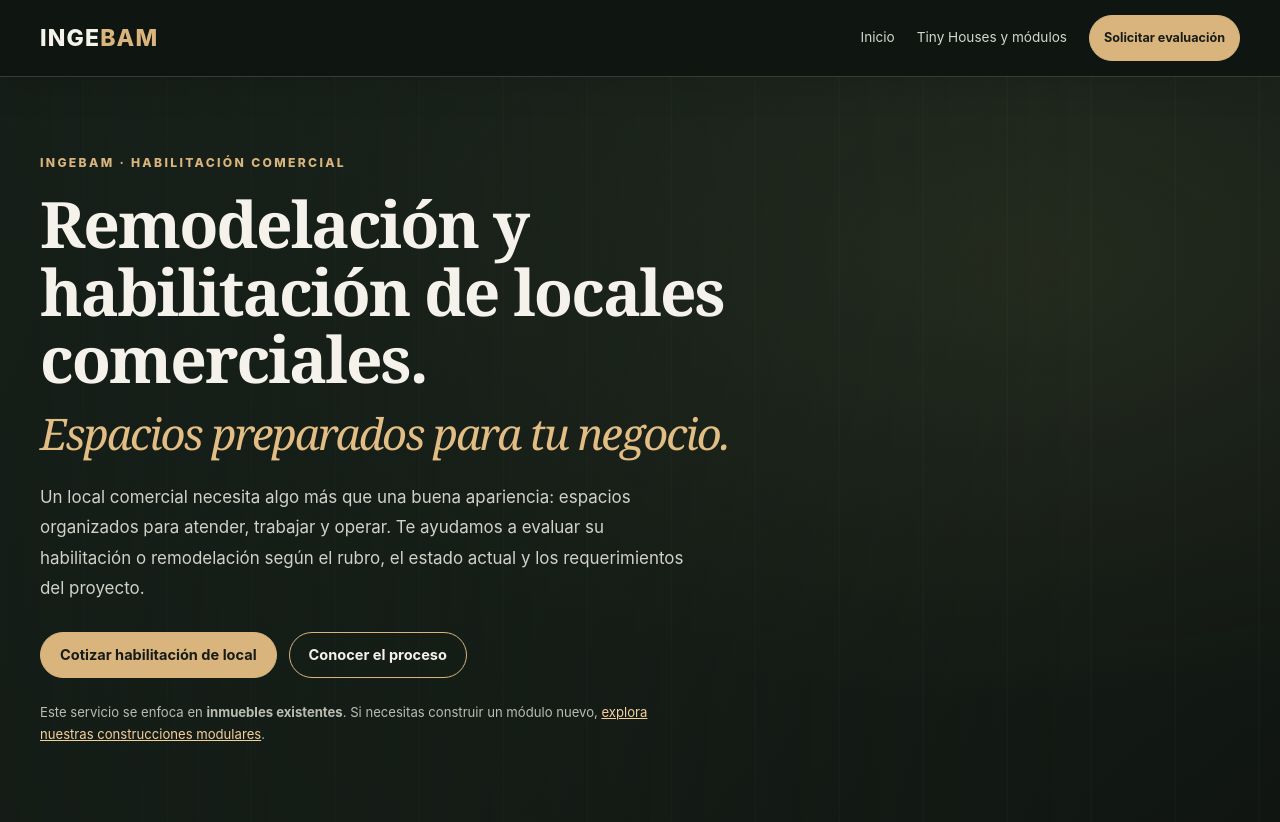
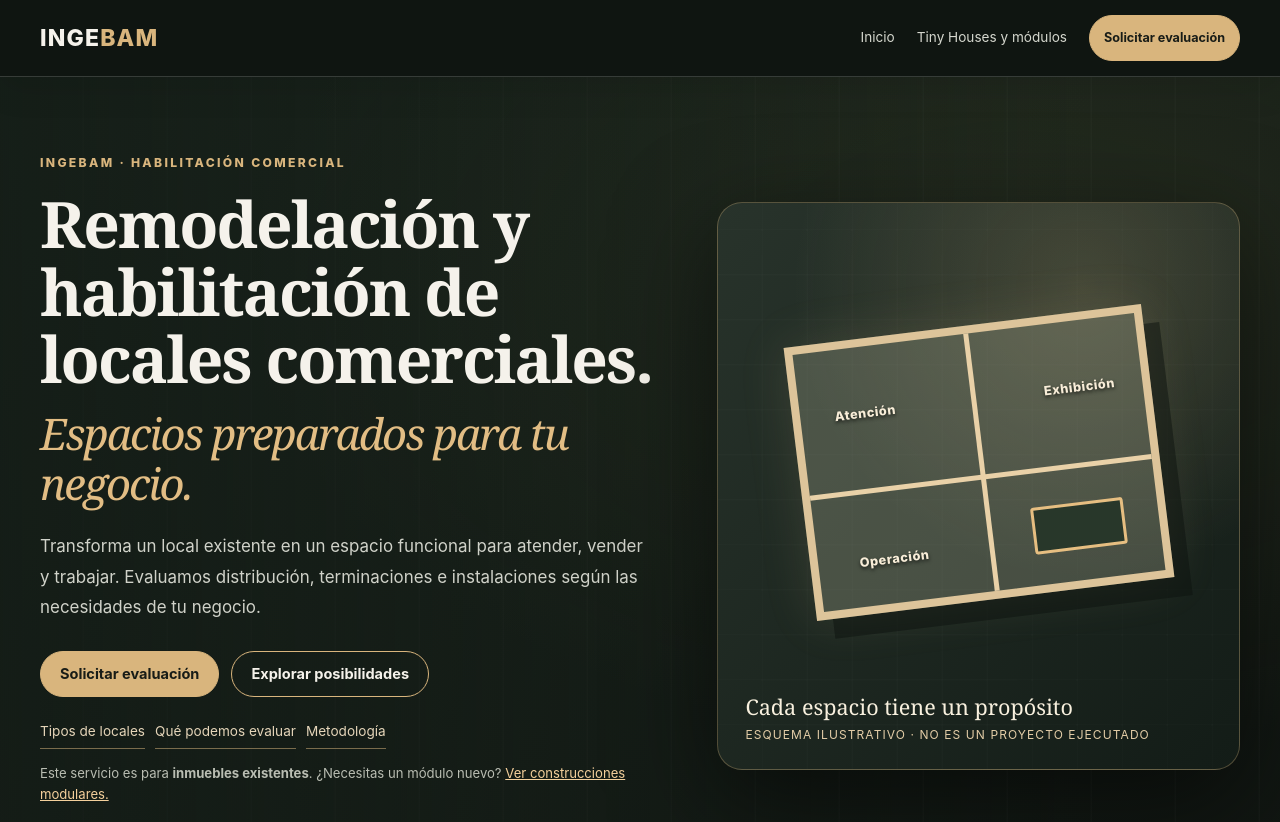
Before and after one commit to man-nuel-b/construccion, a plain HTML site: page habilitacion-comercial.html in a window 1280 px wide. Shown: the top 822 px of the page. Drawn offline with Linux system fonts and the light colour scheme.

Commit message:
design: refresh INGEBAM service pages visual hierarchy and conversion

```diff
--- a/habilitacion-comercial.html
+++ b/habilitacion-comercial.html
@@ -28,12 +28,21 @@
 </header>
 <main>
  <section class="hero">
-  <div class="wrap">
-   <div class="eyebrow">INGEBAM · Habilitación comercial</div>
-   <h1>Remodelación y habilitación de locales comerciales.<br><em>Espacios preparados para tu negocio.</em></h1>
-   <p class="lead">Un local comercial necesita algo más que una buena apariencia: espacios organizados para atender, trabajar y operar. Te ayudamos a evaluar su habilitación o remodelación según el rubro, el estado actual y los requerimientos del proyecto.</p>
-   <div class="actions"><a class="btn primary" href="./index.html?servicio=habilitacion#cotizador">Cotizar habilitación de local</a><a class="btn secondary" href="#como-trabajamos">Conocer el proceso</a></div>
-   <p class="micro">Este servicio se enfoca en <strong>inmuebles existentes</strong>. Si necesitas construir un módulo nuevo, <a href="./tiny-houses.html">explora nuestras construcciones modulares</a>.</p>
+  <div class="wrap hero-layout">
+   <div class="hero-copy">
+    <div class="eyebrow">INGEBAM · Habilitación comercial</div>
+    <h1>Remodelación y habilitación de locales comerciales.<br><em>Espacios preparados para tu negocio.</em></h1>
+    <p class="lead">Transforma un local existente en un espacio funcional para atender, vender y trabajar. Evaluamos distribución, terminaciones e instalaciones según las necesidades de tu negocio.</p>
+    <div class="actions"><a class="btn primary" href="./index.html?servicio=habilitacion#cotizador">Solicitar evaluación</a><a class="btn secondary" href="#evaluacion-visual">Explorar posibilidades</a></div>
+    <div class="service-jump"><a href="#aplicaciones">Tipos de locales</a><a href="#alcance-remodelacion">Qué podemos evaluar</a><a href="#como-trabajamos">Metodología</a></div>
+    <p class="micro">Este servicio es para <strong>inmuebles existentes</strong>. ¿Necesitas un módulo nuevo? <a href="./tiny-houses.html">Ver construcciones modulares.</a></p>
+   </div>
+   <div class="hero-visual">
+    <div class="commercial-scene" role="img" aria-label="Esquema conceptual de distribución para un local comercial con zonas de atención, exhibición y operación">
+     <div class="floorplan" aria-hidden="true"><span class="zone z1">Atención</span><span class="zone z2">Exhibición</span><span class="zone z3">Operación</span><div class="desk"></div></div>
+     <div class="concept-mark"><strong>Cada espacio tiene un propósito</strong><small>Esquema ilustrativo · No es un proyecto ejecutado</small></div>
+    </div>
+   </div>
   </div>
  </section>
  <section class="section" id="aplicaciones">
@@ -64,10 +73,10 @@
 <section class="section commercial-gallery" id="evaluacion-visual"><div class="wrap">
 <div class="eyebrow">Evaluación comercial</div><h2>Del estado actual a una propuesta de habilitación.</h2>
 <p class="desc">No es necesario tener renders ni planos terminados para comenzar. El análisis puede partir con fotografías del espacio y necesidades de operación; las alternativas de diseño y presupuesto se estudian posteriormente.</p>
-<div class="evaluation-pair">
+<div class="gallery-comparison"><div class="evaluation-pair">
 <article><span class="evaluation-tag">01 · Estado actual</span><h3>Conocemos tu local</h3><p>Revisamos dimensiones aproximadas, circulación, instalaciones existentes y condiciones relevantes para el negocio.</p></article>
 <article><span class="evaluation-tag">02 · Propuesta</span><h3>Definimos posibilidades</h3><p>Identificamos intervenciones a evaluar, prioridades, terminaciones y eventuales requerimientos de especialidades.</p></article>
-</div><p class="micro">Las imágenes de antes y después se publicarán únicamente cuando existan fotografías verificadas de trabajos reales.</p>
+</div></div><p class="micro">Las imágenes de antes y después se publicarán únicamente cuando existan fotografías verificadas de trabajos reales.</p>
 </div></section>
 <section class="section contrast" id="como-trabajamos">
   <div class="wrap">
```
